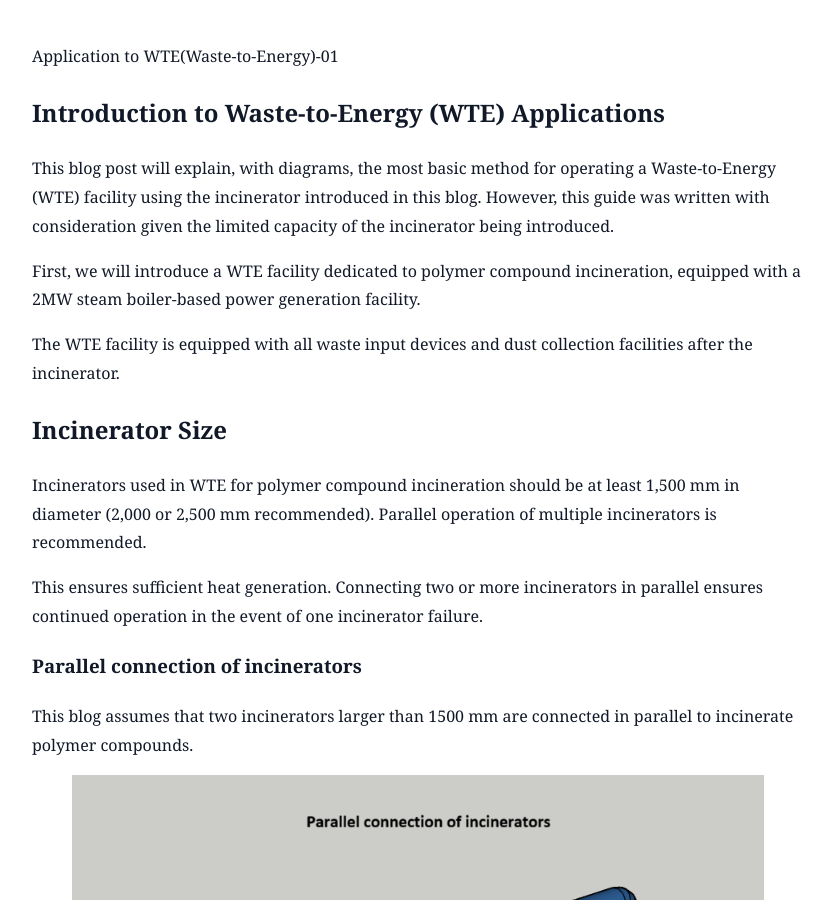
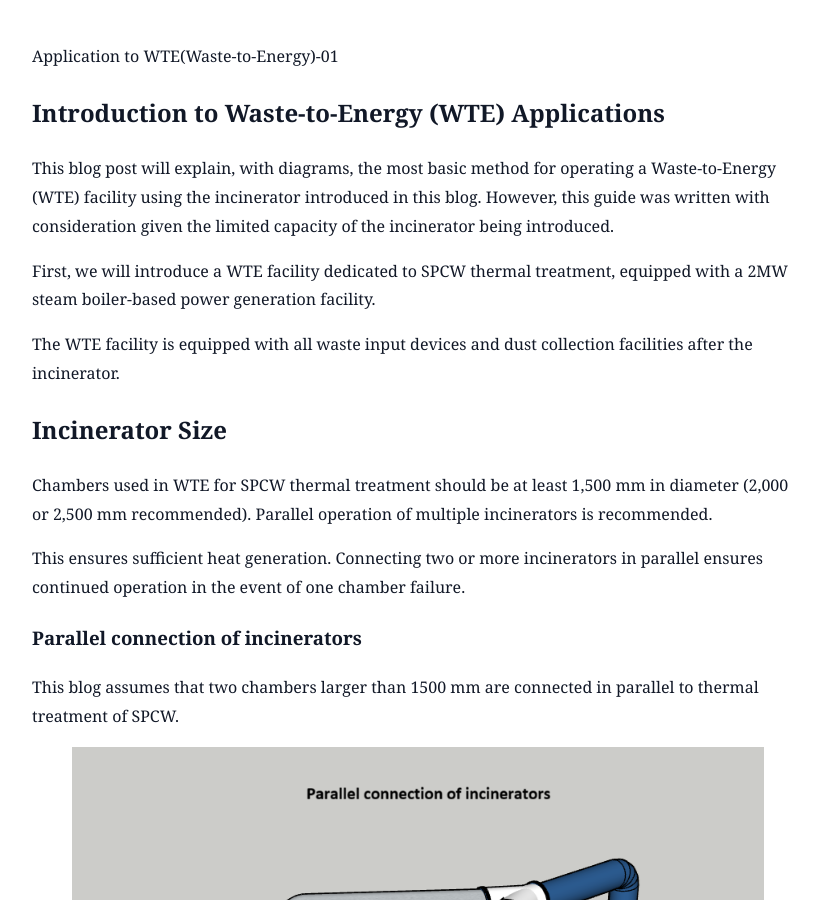
Before and after one commit to ssimsangmin49-creator/ecofriendly-polymer-compounds-incineration, a Jekyll site: the page built from _posts/2026-01-17-waste-to-energy.md, in a window 1280 px wide and 900 px high, scrolled down 259 px. Shown: the whole window, without its empty margins (222-1054 px from the left). Built offline with Jekyll 4.4.1, drawn with Linux system fonts in a browser that asks for light colours; some of the changed text lies outside the part shown.

Commit message:
Update terminology from incinerator to chamber

```diff
--- a/_posts/2026-01-17-waste-to-energy.md
+++ b/_posts/2026-01-17-waste-to-energy.md
@@ -14,24 +14,24 @@ a Waste-to-Energy (WTE) facility using the incinerator introduced in this blog.
 However, this guide was written with consideration given the limited capacity
 of the incinerator being introduced.
 
-First, we will introduce a WTE facility dedicated to polymer compound incineration,
+First, we will introduce a WTE facility dedicated to SPCW thermal treatment,
 equipped with a 2MW steam boiler-based power generation facility.
 
 The WTE facility is equipped with all waste input devices and dust collection facilities after the incinerator.
 
 ## Incinerator Size
 
-Incinerators used in WTE for polymer compound incineration should be
+Chambers used in WTE for SPCW thermal treatment should be
 at least 1,500 mm in diameter (2,000 or 2,500 mm recommended).
 Parallel operation of multiple incinerators is recommended.
 
 This ensures sufficient heat generation. Connecting two or more incinerators
-in parallel ensures continued operation in the event of one incinerator failure.
+in parallel ensures continued operation in the event of one chamber failure.
 
 ### Parallel connection of incinerators
 
-This blog assumes that two incinerators larger than 1500 mm are connected in parallel
-to incinerate polymer compounds.
+This blog assumes that two chambers larger than 1500 mm are connected in parallel
+to thermal treatment of SPCW.
 
 <figure style="text-align:center;">
   <img src="{{ '/assets/images/parallel.png' | relative_url }}"
@@ -73,10 +73,10 @@ to incinerate polymer compounds.
 
 ### Method of feeding waste into an incinerator
 
-- Glass bottles, cans, and stones are sorted and removed from the waste fed into the incinerator,
+- Glass bottles, cans, and stones are sorted and removed from the waste fed into the chamber,
   the waste is crushed in a shredder, and then loaded onto a conveyor belt
 - <span style="color:#1e40af; font-weight:bold;">
-  Glass bottles, cans and rocks are the only materials that cannot be incinerated in this incinerator
+  Glass bottles, cans and rocks are the only materials that cannot be thermal treated in this incinerator
 </span>
 
 <figure style="text-align:center;">
@@ -88,6 +88,6 @@ to incinerate polymer compounds.
     font-size:0.9rem;
     color:#9ca3af;
     ">
-  Figure 3. Feeding waste into an incinerator using a shredder and conveyor
+  Figure 3. Feeding waste into an chamber using a shredder and conveyor
   </figcaption>
 </figure>
```
